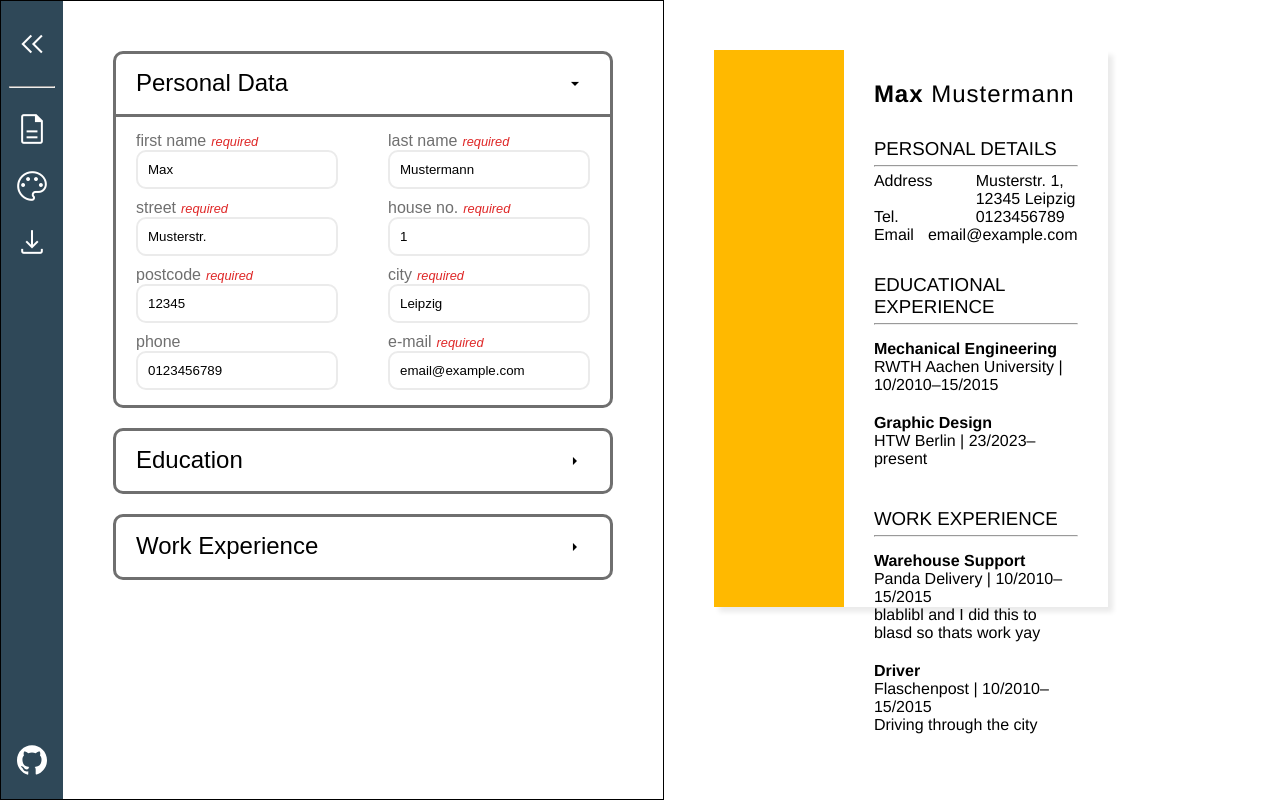
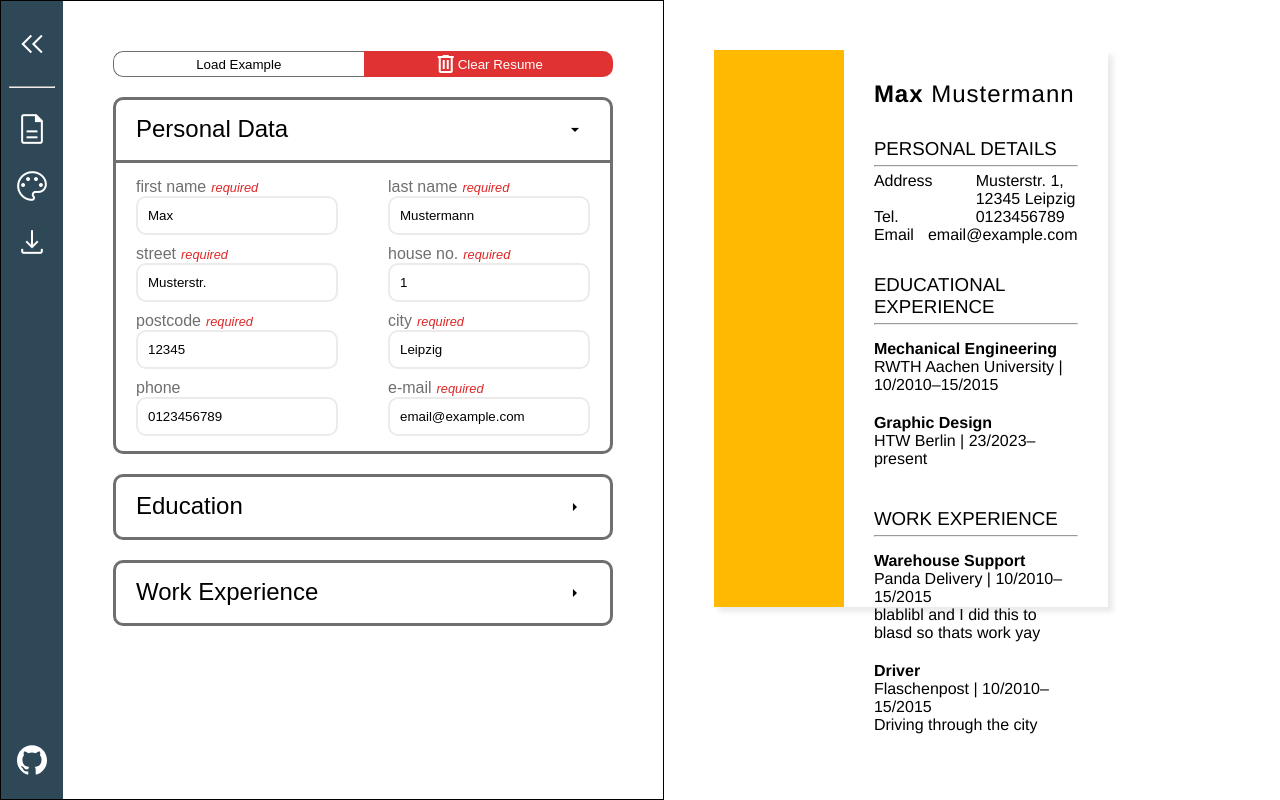
Before and after one commit to tln12/cv-project, a React (Vite) app: page / in a window 1280 px wide. Built offline with nearby package versions, Linux system fonts and the light colour scheme; the HTML template or start-up script is replaced by a standard one; a web font is replaced by a local one.

Commit message:
add 'load example' and 'clear resume'

```diff
--- a/src/App.jsx
+++ b/src/App.jsx
@@ -221,6 +221,46 @@ function App() {
     }
   }
 
+  /**
+   * Handles click on "Load Example". Overwrites current cv data (personal,
+   * education, work) with example data. If there is already data, user is asked to confirm.
+   */
+  function handleLoadExample() {
+    const emptyData =
+      Object.values(personalData).every((val) => val === '') &&
+      education.length === 0 &&
+      work.length === 0;
+    if (emptyData) {
+      setPersonalData(exampleData.personal);
+      setEducation(exampleData.education);
+      setWork(exampleData.work);
+    } else if (confirm('Overwrite with example data?')) {
+      setPersonalData(exampleData.personal);
+      setEducation(exampleData.education);
+      setWork(exampleData.work);
+    }
+  }
+
+  /**
+   * Handles click on "Clear Resume". Clears all data from cv. User is asked to confirm.
+   */
+  function handleClearCV() {
+    if (confirm('Delete data?')) {
+      setPersonalData({
+        firstName: '',
+        lastName: '',
+        street: '',
+        houseNr: '',
+        postcode: '',
+        city: '',
+        phone: '',
+        email: '',
+      });
+      setEducation([]);
+      setWork([]);
+    }
+  }
+
   return (
     <StyledApp>
       <ControlPanel
@@ -241,6 +281,8 @@ function App() {
         setCVFont={setCVFont}
         cvColor={cvColor}
         cvFont={cvFont}
+        handleLoadExample={handleLoadExample}
+        handleClearCV={handleClearCV}
       />
       <CV
         color={cvColor}
--- a/src/components/ControlPanel.jsx
+++ b/src/components/ControlPanel.jsx
@@ -35,6 +35,8 @@ export default function ControlPanel({
   setCVFont,
   cvColor,
   cvFont,
+  handleLoadExample,
+  handleClearCV,
 }) {
   const [navTab, setNavTab] = useState('data-manager');
 
@@ -61,6 +63,8 @@ export default function ControlPanel({
               handleDeleteEntry={handleDeleteEntry}
               handleReturn={handleReturn}
               handleToggleVisibility={handleToggleVisibility}
+              handleLoadExample={handleLoadExample}
+              handleClearCV={handleClearCV}
             />
           ) : navTab === 'customize' ? (
             <Customizer
--- a/src/components/DataManager.jsx
+++ b/src/components/DataManager.jsx
@@ -1,6 +1,32 @@
 import EExperienceControl from './educational-experience/EExperienceControl';
 import WExperienceControl from './work-experience/WExperienceControl';
 import PDataControl from './personal-data/PDataControl';
+import styled from 'styled-components';
+
+const Styledheader = styled.div`
+  display: flex;
+  justify-content: center;
+`;
+const StyledButton = styled.button`
+  border: none;
+  background-color: transparent;
+  flex: 1;
+  display: flex;
+  align-items: center;
+  justify-content: center;
+`;
+const StyledLeftButton = styled(StyledButton)`
+  border-radius: var(--bar-control) 0px 0px var(--bar-control);
+  border: 1px solid var(--side-font-color);
+  border-right: none;
+`;
+const StyledRightButton = styled(StyledButton)`
+  background-color: var(--required-color);
+  opacity: 0.95;
+  color: white;
+  border-radius: 0px var(--bar-control) var(--bar-control) 0px;
+  border-left: none;
+`;
 
 export default function ControlPanel({
   personalData,
@@ -16,9 +42,20 @@ export default function ControlPanel({
   handleDeleteEntry,
   handleReturn,
   handleToggleVisibility,
+  handleLoadExample,
+  handleClearCV,
 }) {
   return (
     <>
+      <Styledheader>
+        <StyledLeftButton onClick={handleLoadExample}>
+          Load Example
+        </StyledLeftButton>
+        <StyledRightButton onClick={handleClearCV}>
+          <span className='material-symbols-outlined'>delete</span>
+          Clear Resume
+        </StyledRightButton>
+      </Styledheader>
       <PDataControl
         personalData={personalData}
         handleChange={(e) => handleChange(e)}
```
